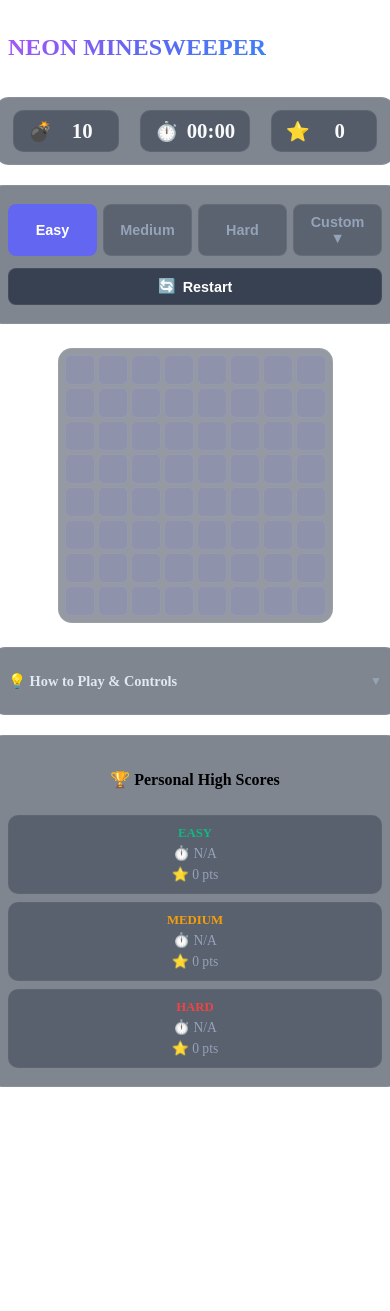
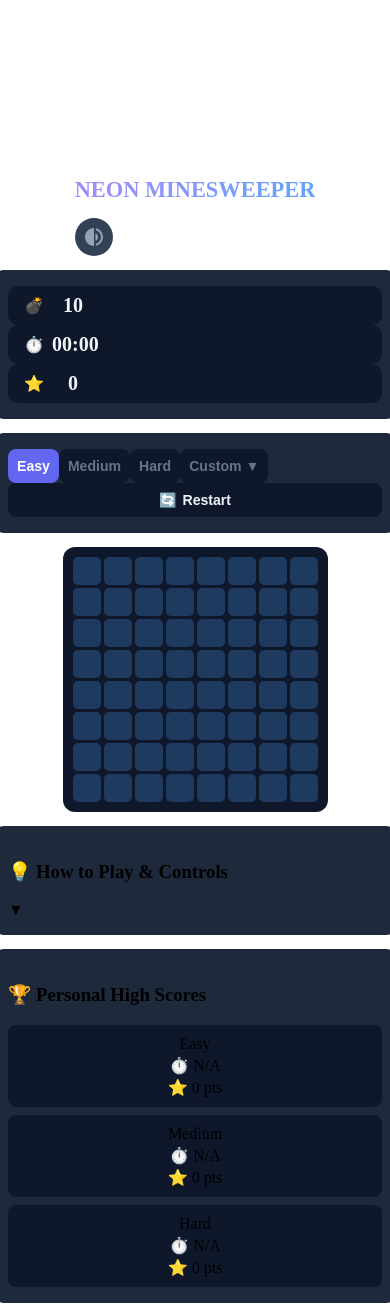
Before and after one commit to AWAIS-ma/Minesweeper, an Angular app: page / in a window 390 px wide. Before the commit the page ends 1095 px from the top, so only its background shows below. Built offline with nearby package versions, Linux system fonts and the light colour scheme.

Commit message:
Update game.css

```diff
--- a/src/app/game/game.css
+++ b/src/app/game/game.css
@@ -1,35 +1,24 @@
+/* Shared */
 .game-container {
   display: flex;
   flex-direction: column;
   align-items: center;
   width: 100%;
-  max-width: 650px;
-  gap: 20px;
+  max-width: 600px;
+  gap: 14px;
 }
 
-.game-header {
-  display: flex;
-  justify-content: space-between;
-  align-items: center;
+.glass-card {
+  background: #1e293b;
+  border-radius: 12px;
+  padding: 16px;
   width: 100%;
-  padding: 0 10px;
-  margin-top: 10px;
 }
 
-/* Glass Card */
-.glass-card {
-  background: #1e293b90;
-  border: 1px solid #ffffff15;
-  border-radius: 14px;
-  width: 100%;
-  padding: 18px;
-}
-
-/* Header */
 .glow-text {
-  font-size: 2rem;
-  font-weight: 800;
-  background: linear-gradient(135deg, #a855f7, #6366f1, #3b82f6);
+  font-size: 1.8rem;
+  font-weight: 900;
+  background: linear-gradient(135deg, #a78bfa, #60a5fa);
   -webkit-background-clip: text;
   background-clip: text;
   -webkit-text-fill-color: transparent;
@@ -37,176 +26,116 @@
 
 /* Icon Button */
 .icon-btn {
-  background: #ffffff15;
-  border: 1px solid #ffffff25;
-  color: #fff;
+  background: #334155;
+  border: none;
+  color: #94a3b8;
   border-radius: 50%;
-  width: 42px;
-  height: 42px;
+  width: 38px;
+  height: 38px;
   display: flex;
   align-items: center;
   justify-content: center;
   cursor: pointer;
-  transition: .2s;
 }
 
 .icon-btn:hover {
-  background: #ffffff25;
+  color: #fff;
 }
 
 .icon-btn.muted {
-  color: #94a3b8;
-  background: #ef444420;
-  border-color: #ef444440;
+  color: #f87171;
 }
 
-/* Stats Dashboard */
-.dashboard {
-  display: flex;
-  justify-content: space-around;
-  align-items: center;
-  gap: 10px;
-  padding: 12px;
-}
-
+/* Stats */
 .stat-item {
   display: flex;
   align-items: center;
   gap: 8px;
-  background: #0f172a60;
-  border: 1px solid #ffffff10;
-  padding: 8px 14px;
+  background: #0f172a;
   border-radius: 10px;
+  padding: 8px 16px;
   position: relative;
 }
 
-.stat-icon {
-  font-size: 1.2rem;
-}
-
 .stat-value {
-  font-size: 1.3rem;
+  font-size: 1.25rem;
   font-weight: 700;
-  color: #f8fafc;
-  min-width: 44px;
+  color: #f1f5f9;
+  min-width: 42px;
   text-align: center;
 }
 
 .combo-badge {
   position: absolute;
-  top: -12px;
-  right: -8px;
-  background: linear-gradient(135deg, #f59e0b, #ef4444);
+  top: -10px;
+  right: -6px;
+  background: #ef4444;
   color: #fff;
-  font-size: .7rem;
+  font-size: .65rem;
   font-weight: 800;
-  padding: 2px 6px;
+  padding: 1px 5px;
   border-radius: 20px;
 }
 
-/* Controls */
-.controls-panel {
-  display: flex;
-  flex-direction: column;
-  gap: 12px;
-}
-
-.difficulty-tabs {
-  display: flex;
-  flex-wrap: wrap;
-  gap: 6px;
-}
-
+/* Tabs */
 .tab-btn {
   flex: 1;
-  min-width: 70px;
-  background: #0f172a50;
-  border: 1px solid #ffffff10;
-  color: #94a3b8;
-  padding: 9px 12px;
+  background: #0f172a;
+  border: none;
+  color: #64748b;
+  padding: 9px;
   border-radius: 8px;
-  font-size: .9rem;
+  font-size: .88rem;
   font-weight: 600;
   cursor: pointer;
-  transition: .2s;
 }
 
 .tab-btn:hover {
-  color: #f8fafc;
-  background: #ffffff10;
+  color: #cbd5e1;
 }
 
 .tab-btn.active {
   background: #6366f1;
   color: #fff;
-  border-color: #6366f160;
 }
 
-/* Custom Config */
-.custom-config-drawer {
-  background: #0f172a50;
-  border: 1px solid #ffffff10;
-  border-radius: 10px;
-  padding: 14px;
-  display: flex;
-  flex-direction: column;
-  gap: 10px;
-}
-
-.config-inputs {
-  display: flex;
-  gap: 8px;
-}
-
-.input-field {
-  display: flex;
-  flex-direction: column;
-  flex: 1;
-  gap: 4px;
-}
-
-.input-field label {
-  font-size: .78rem;
-  color: #94a3b8;
-  font-weight: 600;
-  text-transform: uppercase;
-}
-
-.input-field input {
-  background: #0f172a;
-  border: 1px solid #ffffff20;
-  color: #fff;
-  border-radius: 7px;
+/* Config Input */
+.config-input {
+  background: #1e293b;
+  border: 1px solid #334155;
+  color: #f1f5f9;
+  border-radius: 6px;
   padding: 7px;
-  font-size: .95rem;
+  font-size: .9rem;
   text-align: center;
   outline: none;
   font-family: inherit;
+  width: 100%;
 }
 
-.input-field input:focus {
+.config-input:focus {
   border-color: #6366f1;
 }
 
 /* Buttons */
 .btn {
-  background: #1e293b;
-  border: 1px solid #ffffff20;
-  color: #fff;
-  padding: 9px 18px;
-  font-size: .9rem;
+  background: #334155;
+  border: none;
+  color: #f1f5f9;
+  padding: 9px 16px;
+  font-size: .88rem;
   font-weight: 700;
   border-radius: 8px;
   display: inline-flex;
   align-items: center;
   justify-content: center;
-  gap: 7px;
+  gap: 6px;
   cursor: pointer;
-  transition: .2s;
+  width: 100%;
 }
 
 .btn:hover {
-  opacity: .85;
+  opacity: .8;
 }
 
 .btn:active {
@@ -215,92 +144,71 @@
 
 .btn-primary {
   background: #7c3aed;
-  border-color: #a855f740;
 }
 
 .btn-restart {
-  background: #374151;
-  border-color: #ffffff10;
-  width: 100%;
+  background: #0f172a;
 }
 
 .btn-win {
   background: #059669;
-  border-color: #10b98140;
 }
 
 .btn-secondary {
-  background: #ffffff10;
-}
-
-.quick-actions {
-  width: 100%;
+  background: #0f172a;
 }
 
 /* Board */
-.board-wrapper {
-  overflow: auto;
-  max-width: 100%;
-  padding: 4px;
-  border-radius: 14px;
-}
-
 .board {
   display: grid;
-  grid-template-columns: repeat(var(--cols), 38px);
-  grid-template-rows: repeat(var(--rows), 38px);
-  gap: 4px;
-  background: #0f172a70;
-  border: 1px solid #ffffff12;
-  border-radius: 14px;
+  grid-template-columns: repeat(var(--cols), 34px);
+  grid-template-rows: repeat(var(--rows), 34px);
+  gap: 3px;
+  background: #0f172a;
+  border-radius: 12px;
   padding: 10px;
   margin: 0 auto;
 }
 
 /* Cells */
 .cell {
-  background: #6366f120;
-  border: 1px solid #ffffff10;
-  border-radius: 6px;
+  background: #1e3a5f;
+  border-radius: 5px;
   display: flex;
   align-items: center;
   justify-content: center;
-  font-size: 1.1rem;
+  font-size: 1rem;
   font-weight: 800;
   cursor: pointer;
   transition: .12s;
 }
 
 .cell:hover {
-  background: #6366f140;
-  transform: scale(1.04);
+  background: #2563eb;
+  transform: scale(1.07);
 }
 
 .cell:active {
-  transform: scale(.94);
+  transform: scale(.92);
 }
 
 .cell.revealed {
-  background: #0f172a90;
-  border-color: #ffffff08;
+  background: #0f172a;
   cursor: default;
   transform: none !important;
-  box-shadow: inset 0 1px 4px #00000080;
 }
 
 .cell.flagged {
-  background: #ef444430;
-  border-color: #ef444450;
+  background: #991b1b;
 }
 
 .cell.mine {
-  background: #ef444470 !important;
-  border-color: #ef444460;
+  background: #b91c1c !important;
 }
 
 .cell.exploded {
   background: #ef4444 !important;
-  animation: flash-red .5s infinite alternate;
+  animation: flash .5s infinite alternate;
 }
 
 .flag-icon {
@@ -309,94 +217,47 @@
 
 /* Number Colors */
 .num-1 {
-  color: #38bdf8;
+  color: #38bdf8
 }
 
 .num-2 {
-  color: #34d399;
+  color: #4ade80
 }
 
 .num-3 {
-  color: #f87171;
+  color: #f87171
 }
 
 .num-4 {
-  color: #c084fc;
+  color: #c084fc
 }
 
 .num-5 {
-  color: #fb923c;
+  color: #fb923c
 }
 
 .num-6 {
-  color: #22d3ee;
+  color: #22d3ee
 }
 
 .num-7 {
-  color: #f472b6;
+  color: #f9a8d4
 }
 
 .num-8 {
-  color: #e2e8f0;
+  color: #e2e8f0
 }
 
-/* Info Panel */
-.info-panel {
-  padding: 10px 16px;
-}
-
-.panel-header {
-  display: flex;
-  justify-content: space-between;
-  align-items: center;
-  cursor: pointer;
-}
-
-.panel-header h3 {
-  font-size: .9rem;
-  font-weight: 600;
-  color: #e2e8f0;
-}
-
-.toggle-icon {
-  font-size: .75rem;
-  color: #94a3b8;
-}
-
-.panel-content {
-  margin-top: 10px;
-  border-top: 1px solid #ffffff10;
-  padding-top: 10px;
-}
-
-.panel-content ul {
-  padding-left: 18px;
+/* Score/Modal reuse */
+.score-card {
+  flex: 1;
+  background: #0f172a;
+  border-radius: 8px;
+  padding: 10px;
   display: flex;
   flex-direction: column;
-  gap: 5px;
-}
-
-.panel-content li {
-  font-size: .85rem;
-  color: #94a3b8;
-  line-height: 1.4;
-}
-
-.panel-content li strong {
-  color: #e2e8f0;
-}
-
-/* High Scores */
-.high-scores {
-  display: flex;
-  flex-direction: column;
-  gap: 10px;
-}
-
-.high-scores h3 {
-  font-size: 1rem;
-  font-weight: 700;
-  text-align: center;
+  align-items: center;
+  gap: 3px;
 }
 
 .scores-grid {
@@ -404,54 +265,34 @@
   gap: 8px;
 }
 
-.score-card {
+.m-stat {
   flex: 1;
-  background: #0f172a55;
-  border: 1px solid #ffffff08;
-  border-radius: 10px;
+  background: #0f172a;
+  border-radius: 8px;
   padding: 10px;
   display: flex;
   flex-direction: column;
-  align-items: center;
-  gap: 4px;
+  gap: 3px;
 }
 
-.score-title {
-  font-size: .8rem;
-  font-weight: 700;
+.m-stat-label {
+  font-size: .68rem;
+  color: #64748b;
+  font-weight: 600;
   text-transform: uppercase;
 }
 
-.score-stat {
-  font-size: .85rem;
-  color: #94a3b8;
+.m-stat-value {
+  font-size: 1.15rem;
+  font-weight: 800;
+  font-family: 'Share Tech Mono', monospace;
 }
 
-.text-easy,
-.text-win {
-  color: #10b981;
-}
-
-.text-medium,
-.text-warning {
-  color: #f59e0b;
-}
-
-.text-hard,
-.text-loss {
-  color: #ef4444;
-}
-
-.text-primary {
-  color: #6366f1;
-}
-
-/* Modal */
 .modal-backdrop {
   position: fixed;
   inset: 0;
-  background: #0f172ab0;
-  backdrop-filter: blur(8px);
+  background: #000000c0;
+  backdrop-filter: blur(4px);
   z-index: 100;
   display: flex;
   justify-content: center;
@@ -460,114 +301,14 @@
 }
 
 .modal-content {
-  max-width: 400px;
+  max-width: 360px;
   width: 100%;
   text-align: center;
   display: flex;
   flex-direction: column;
   align-items: center;
-  gap: 14px;
+  gap: 12px;
   padding: 28px;
-  position: relative;
-}
-
-.modal-content h2 {
-  font-size: 1.7rem;
-  font-weight: 800;
-}
-
-.modal-content p {
-  font-size: .9rem;
-  color: #94a3b8;
-  line-height: 1.5;
-}
-
-.modal-icon {
-  font-size: 3rem;
-}
-
-.modal-stats {
-  display: flex;
-  gap: 12px;
-  width: 100%;
-}
-
-.m-stat {
-  flex: 1;
-  background: #0f172a55;
-  border-radius: 10px;
-  padding: 10px;
-  display: flex;
-  flex-direction: column;
-  gap: 4px;
-}
-
-.m-stat-label {
-  font-size: .72rem;
-  color: #94a3b8;
-  font-weight: 600;
-  text-transform: uppercase;
-}
-
-.m-stat-value {
-  font-size: 1.2rem;
-  font-weight: 800;
-  font-family: 'Share Tech Mono', monospace;
-}
-
-.modal-buttons {
-  display: flex;
-  gap: 10px;
-  width: 100%;
-  margin-top: 8px;
-}
-
-.modal-buttons button {
-  flex: 1;
-}
-
-.border-loss {
-  border-color: #ef444440;
-  box-shadow: 0 0 20px #ef444425;
-}
-
-.border-win {
-  border-color: #10b98140;
-  box-shadow: 0 0 20px #10b98125;
-}
-
-/* Misc */
-.confetti-canvas {
-  position: fixed;
-  inset: 0;
-  width: 100%;
-  height: 100%;
-  pointer-events: none;
-  z-index: 99;
-}
-
-.score-breakdown {
-  margin-top: 5px;
-  background: #0f172a55;
-  border-radius: 10px;
-  padding: 10px 16px;
-  width: 100%;
-  border: 1px solid #ffffff10;
-  display: flex;
-  flex-direction: column;
-  gap: 7px;
-  text-align: left;
-}
-
-.breakdown-row {
-  display: flex;
-  justify-content: space-between;
-  font-size: .85rem;
-  color: #94a3b8;
-}
-
-.breakdown-row span:last-child {
-  font-weight: 700;
 }
 
 .score-pulse {
@@ -578,32 +319,24 @@
 /* Animations */
 @keyframes shake {
   25% {
-    transform: rotate(-8deg);
+    transform: rotate(-7deg)
   }
 
   50% {
-    transform: rotate(8deg);
-  }
-
-  75% {
-    transform: rotate(-4deg);
+    transform: rotate(7deg)
   }
 }
 
-@keyframes flash-red {
-  from {
-    background: #ef4444;
-  }
-
+@keyframes flash {
   to {
-    background: #b91c1c;
+    background: #7f1d1d
   }
 }
 
 @keyframes scaleUp {
   from {
-    transform: scale(.85);
-    opacity: 0;
+    transform: scale(.8);
+    opacity: 0
   }
 }
 
@@ -611,31 +344,31 @@
   from {
     height: 0;
     opacity: 0;
-    overflow: hidden;
+    overflow: hidden
   }
 
   to {
     height: auto;
-    opacity: 1;
+    opacity: 1
   }
 }
 
 @keyframes fadeIn {
   from {
-    opacity: 0;
+    opacity: 0
   }
 }
 
 @keyframes bounce {
   50% {
-    transform: translateY(-4px);
+    transform: translateY(-4px)
   }
 }
 
 @keyframes score-grow {
   50% {
     transform: scale(1.15);
-    color: #fb923c;
+    color: #fb923c
   }
 }
 
@@ -644,11 +377,11 @@
 }
 
 .animate-slide-down {
-  animation: slideDown .25s ease forwards;
+  animation: slideDown .22s ease forwards;
 }
 
 .animate-fade-in {
-  animation: fadeIn .2s ease forwards;
+  animation: fadeIn .18s ease forwards;
 }
 
 .animate-bounce {
@@ -657,18 +390,16 @@
 
 @media (max-width: 480px) {
   .board {
-    grid-template-columns: repeat(var(--cols), 30px);
-    grid-template-rows: repeat(var(--rows), 30px);
-    gap: 3px;
-    padding: 6px;
+    grid-template-columns: repeat(var(--cols), 28px);
+    grid-template-rows: repeat(var(--rows), 28px);
   }
 
   .cell {
-    font-size: .9rem;
+    font-size: .85rem;
   }
 
   .glow-text {
-    font-size: 1.5rem;
+    font-size: 1.4rem;
   }
 
   .scores-grid {
```
